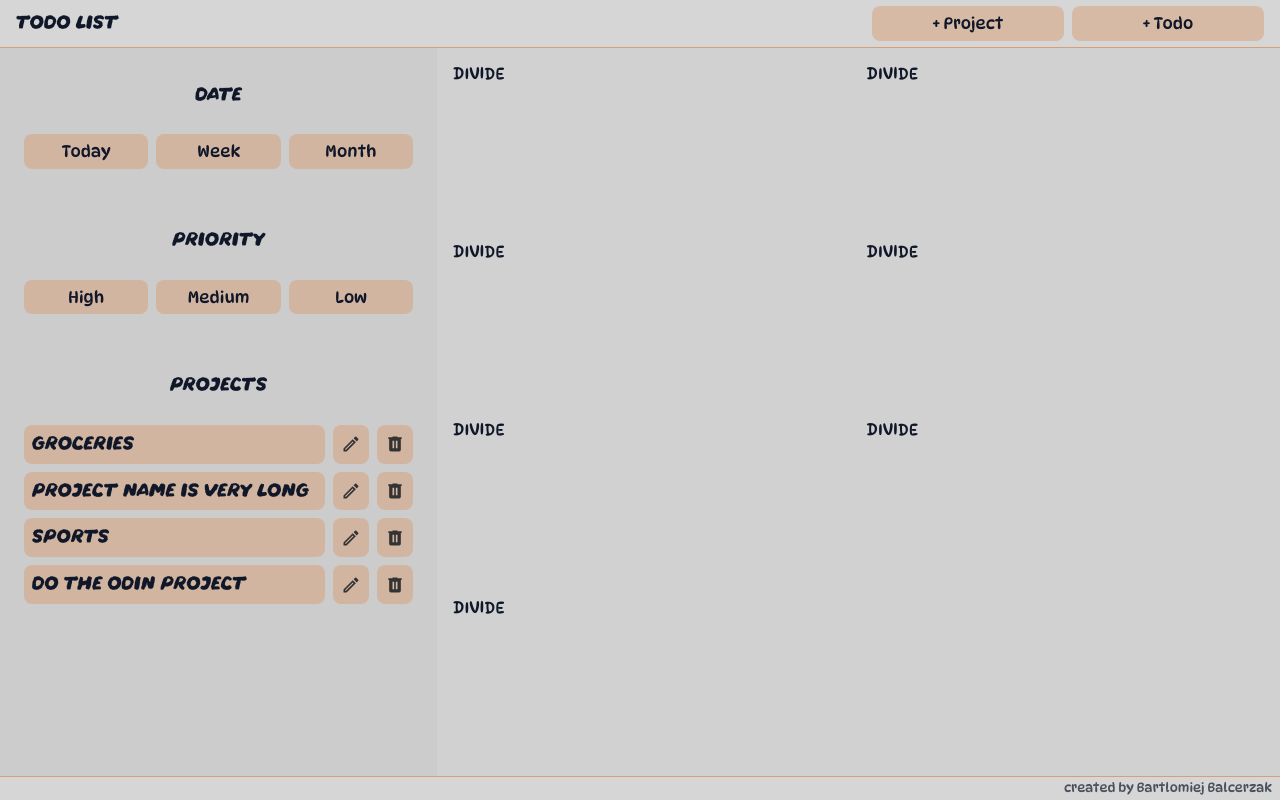
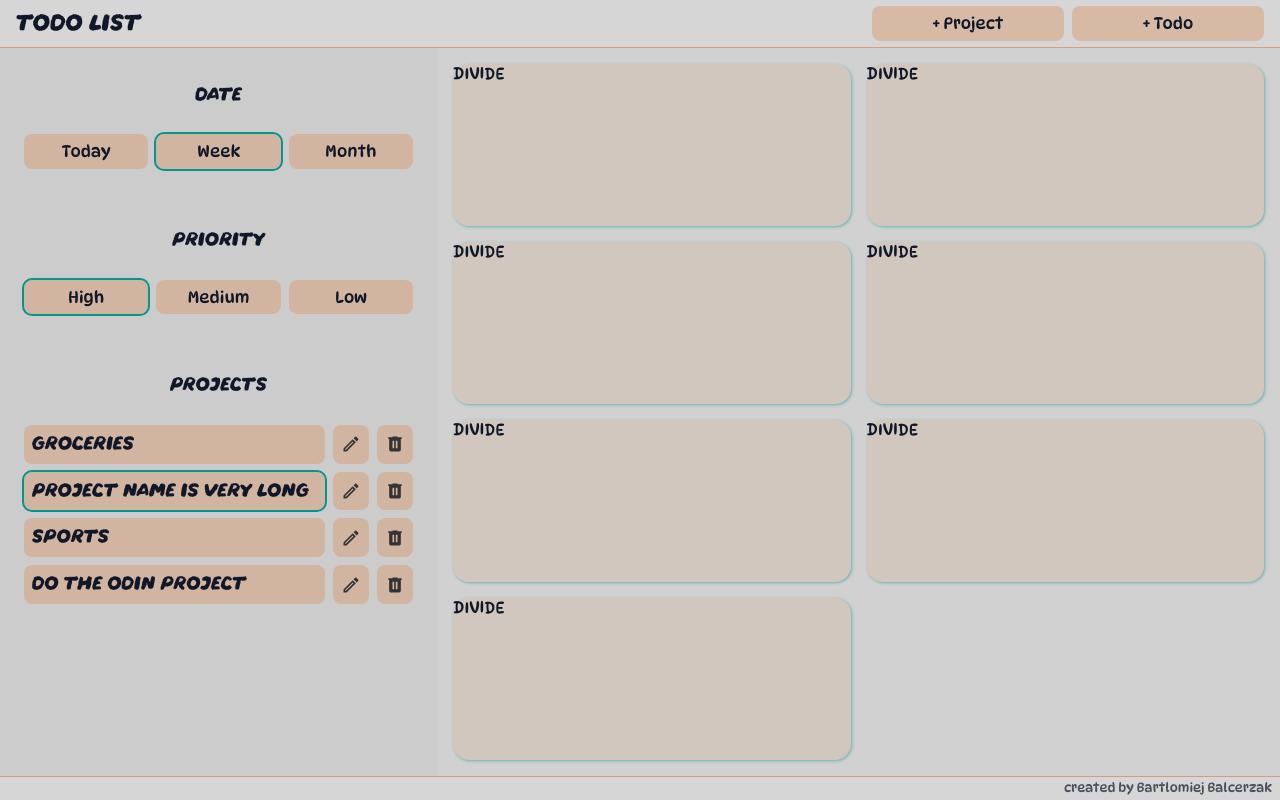
Before and after one commit to bartek8b/zzz-Todo_List, a website built with webpack: page src/template.html in a window 1280 px wide. Built offline with nearby package versions, Linux system fonts and the light colour scheme.

Commit message:
Set styled for grid items and .checked class

```diff
--- a/src/style.css
+++ b/src/style.css
@@ -4,6 +4,7 @@ body {
   scroll-behavior: smooth;
   text-wrap: balance;
   color: hsl(var(--font));
+  font-size: calc(1rem + 0.02dvw);
   font-size: calc(1rem + 0.02dvw);
   font-family: text, Arial, Helvetica, sans-serif;
 }
@@ -34,6 +35,9 @@ article::selection {
   font-family: title, Helvetica, Arial, sans-serif;
   font-size: calc(1rem + 0.3dvw);
 }
+.logo {
+  font-size: calc(1.5rem + 0.02dvw);
+}
 header {
   background-color: hsl(var(--background), 0.8);
   height: 48px;
@@ -62,6 +66,7 @@ main {
   display: grid;
   grid-template-columns: 1fr 2fr;
 }
+/* MENU, SELECTORS, BUTTONS */
 main > aside {
   background-color: hsl(var(--background));
   display: flex;
@@ -71,9 +76,6 @@ main > aside {
 }
 main > aside p {
   text-align: center;
-}
-main > article {
-  background-color: hsl(var(--background), 0.9);
 }
 main > aside ul {
   list-style: none;
@@ -96,12 +98,12 @@ button {
   background-color: hsl(var(--accentWarm), 0.5);
   white-space: nowrap;
   overflow: hidden;
-  transition: .05s linear;
+  transition: 0.05s linear;
 }
 button:hover {
   background-color: hsl(var(--accentWarm));
 }
-button:active{
+button:active {
   transform: rotateX(90deg);
   opacity: 0;
 }
@@ -141,19 +143,36 @@ img {
 .header-btns-container > button {
   width: max(100px, 15dvw);
 }
-article{
+.checked {
+  outline: 2px solid hsl(var(--accentCold));
+}
+/* ARTICLE - TODOS GRID */
+main > article {
+  background-color: hsl(var(--background), 0.9);
   display: grid;
-  grid-template-columns: repeat(auto-fill, minmax(calc(var(--gapOutside) * 20), 1fr));
+  grid-template-columns: repeat(
+    auto-fill,
+    minmax(calc(var(--gapOutside) * 20), 1fr)
+  );
   grid-template-rows: repeat(2, 1fr);
   grid-auto-rows: 1fr;
   padding: var(--gapOutside);
   gap: var(--gapOutside);
 }
+.grid-container > div {
+  background-color: hsl(var(--accentWarm), 0.2);
+  border-radius: var(--gapOutside);
+  box-shadow: 1px 1px 3px hsl(var(--accentCold), 0.5);
+}
 
-/* @media (prefers-color-scheme: dark) {
+@media (prefers-color-scheme: dark) {
   :root {
     --font: 0, 0%, 80%;
     --background: 222, 42%, 11%;
+  }
+  article::selection {
+    background-color: hsl(var(--accentWarm));
+    color: hsl(var(--accentCold));
   }
   header {
     border-bottom: 1px solid hsl(var(--accentCold));
@@ -167,14 +186,18 @@ article{
   button:hover {
     background-color: hsl(var(--accentCold));
   }
+  .checked {
+    outline: 2px solid hsl(var(--accentWarm));
+  }
   img {
     filter: invert(80%);
   }
-  article::selection {
-    background-color: hsl(var(--accentWarm));
-    color: hsl(var(--accentCold));
+
+  .grid-container > div {
+    box-shadow: 1px 1px 2px hsl(var(--accentWarm), 0.5);
+    background-color: hsl(var(--accentCold), 0.2);
   }
-} */
+}
 @media (width <= 767px) {
   main {
     grid-template-columns: 1fr;
--- a/src/template.html
+++ b/src/template.html
@@ -7,7 +7,7 @@
   </head>
   <body>
     <header>
-      <p class="fontTitle">Todo list</p>
+      <p class="fontTitle logo">Todo list</p>
       <div class="header-btns-container">
         <button>+ Project</button>
         <button>+ Todo</button>
@@ -19,14 +19,14 @@
           <p class="fontTitle">Date</p>
           <ul>
             <li><button>Today</button></li>
-            <li><button>Week</button></li>
+            <li><button class="checked">Week</button></li>
             <li><button>Month</button></li>
           </ul>
         </div>
         <div>
           <p class="fontTitle">Priority</p>
           <ul>
-            <li><button>High</button></li>
+            <li><button class="checked">High</button></li>
             <li><button>Medium</button></li>
             <li><button>Low</button></li>
           </ul>
@@ -40,7 +40,7 @@
               <button><img src="assets/delete.svg" alt="" /></button>
             </li>
             <li>
-              <button class="fontTitle">PROJECT NAME IS VERY LONG</button
+              <button class="fontTitle checked">PROJECT NAME IS VERY LONG</button
               ><button><img src="assets/pencil.svg" alt="" /></button>
               <button><img src="assets/delete.svg" alt="" /></button>
             </li>
```
